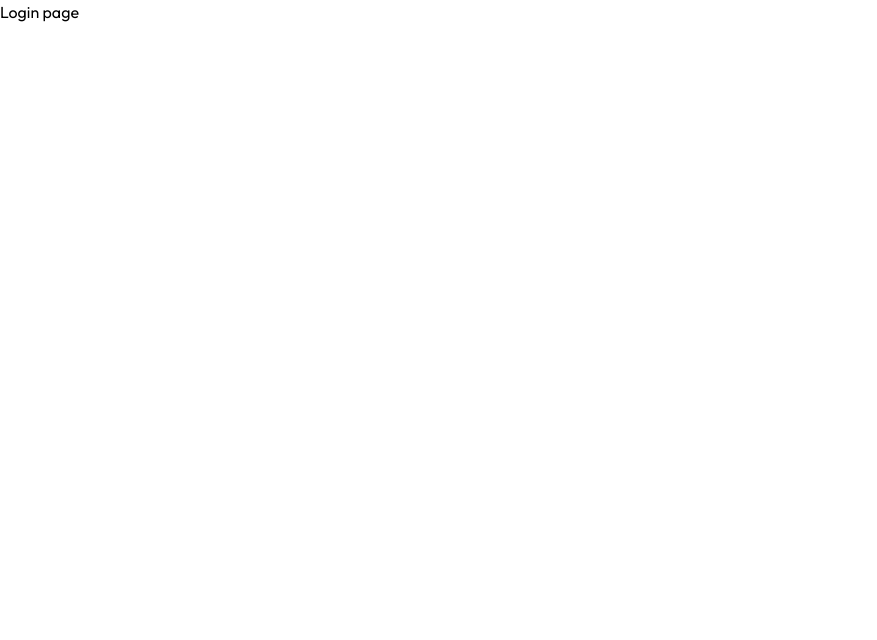
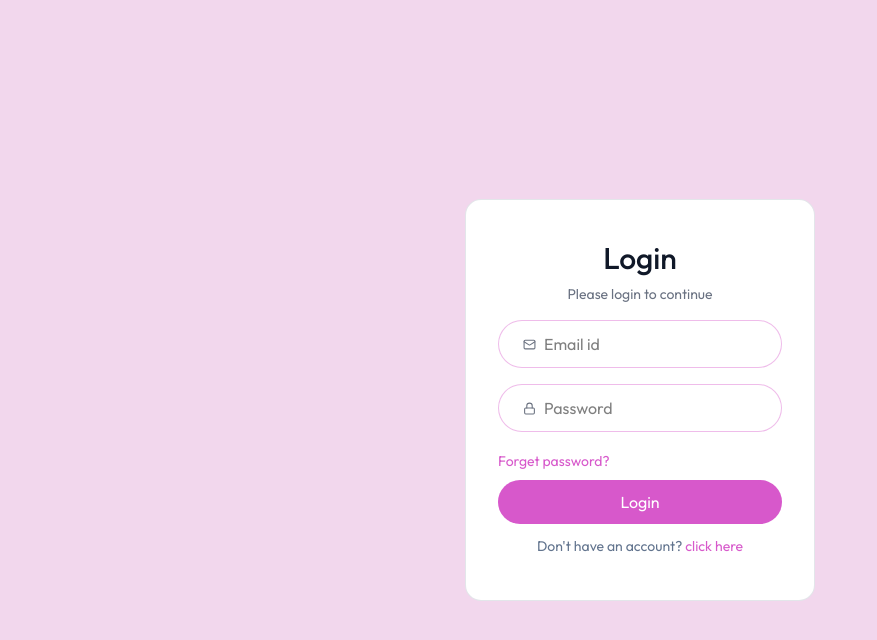
Before and after one commit to Harshikajain23/ai-resume-builder, a React (Vite) app in the folder client/: page /login in a window 1280 px wide. Shown: the top 640 px of the page, without its empty margins (0-877 px from the left). Built offline with nearby package versions, Linux system fonts and the light colour scheme.

Commit message:
Login form created

```diff
--- a/client/src/pages/Login.jsx
+++ b/client/src/pages/Login.jsx
@@ -1,8 +1,56 @@
 import React from 'react'
+import { Lock, Mail, User } from "lucide-react";
 
 const Login = () => {
+
+    const query = new URLSearchParams(window.location.search)
+    const urlState = query.get('state')
+
+   const [state, setState] = React.useState( urlState||"login")
+
+    const [formData, setFormData] = React.useState({
+        name: '',
+        email: '',
+        password: ''
+    })
+
+    const handleSubmit = async (e) => {
+        e.preventDefault()
+
+    }
+
+    const handleChange = (e) => {
+        const { name, value } = e.target
+        setFormData(prev => ({ ...prev, [name]: value }))
+    }
   return (
-    <div>Login page</div>
+    <div className='flex items-center justify-center min-h-screen bg-[#af13952b]'>
+     <form onSubmit={handleSubmit} className="sm:w-[350px] w-full text-center border border-gray-300/60 rounded-2xl px-8 bg-white">
+                <h1 className="text-gray-900 text-3xl mt-10 font-medium">{state === "login" ? "Login" : "Sign up"}</h1>
+                <p className="text-gray-500 text-sm mt-2">Please {state} to continue</p>
+                {state !== "login" && (
+                    <div className="flex items-center mt-6 w-full bg-white border border-[#c91cb8bb]/40 h-12 rounded-full overflow-hidden pl-6 gap-2">
+                        <User size={16} color='#6B7280'/>
+                        <input type="text" name="name" placeholder="Name" className="border-none outline-none ring-0" value={formData.name} onChange={handleChange} required />
+                    </div>
+                )}
+                <div className="flex items-center w-full mt-4 bg-white border border-[#c91cb8bb]/40 h-12 rounded-full overflow-hidden pl-6 gap-2">
+                   <Mail size={13} color='#6B7280'/>
+                    <input type="email" name="email" placeholder="Email id" className="border-none outline-none ring-0" value={formData.email} onChange={handleChange} required />
+                </div>
+                <div className="flex items-center mt-4 w-full bg-white border border-[#c91cb8bb]/40 h-12 rounded-full overflow-hidden pl-6 gap-2">
+                    <Lock size={13} color='#6B7280'/>
+                    <input type="password" name="password" placeholder="Password" className="border-none outline-none ring-0" value={formData.password} onChange={handleChange} required />
+                </div>
+                <div className="mt-4 text-left text-[#c91cb8bb]">
+                    <button className="text-sm" type="reset">Forget password?</button>
+                </div>
+                <button type="submit" className="mt-2 w-full h-11 rounded-full text-white bg-[#c91cb8bb] hover:opacity-90 transition-opacity">
+                    {state === "login" ? "Login" : "Sign up"}
+                </button>
+                <p onClick={() => setState(prev => prev === "login" ? "register" : "login")} className="text-slate-500 text-sm mt-3 mb-11">{state === "login" ? "Don't have an account?" : "Already have an account?"} <a href="#" className="text-[#c91cb8bb] hover:underline">click here</a></p>
+            </form>
+            </div>
   )
 }
 
```
